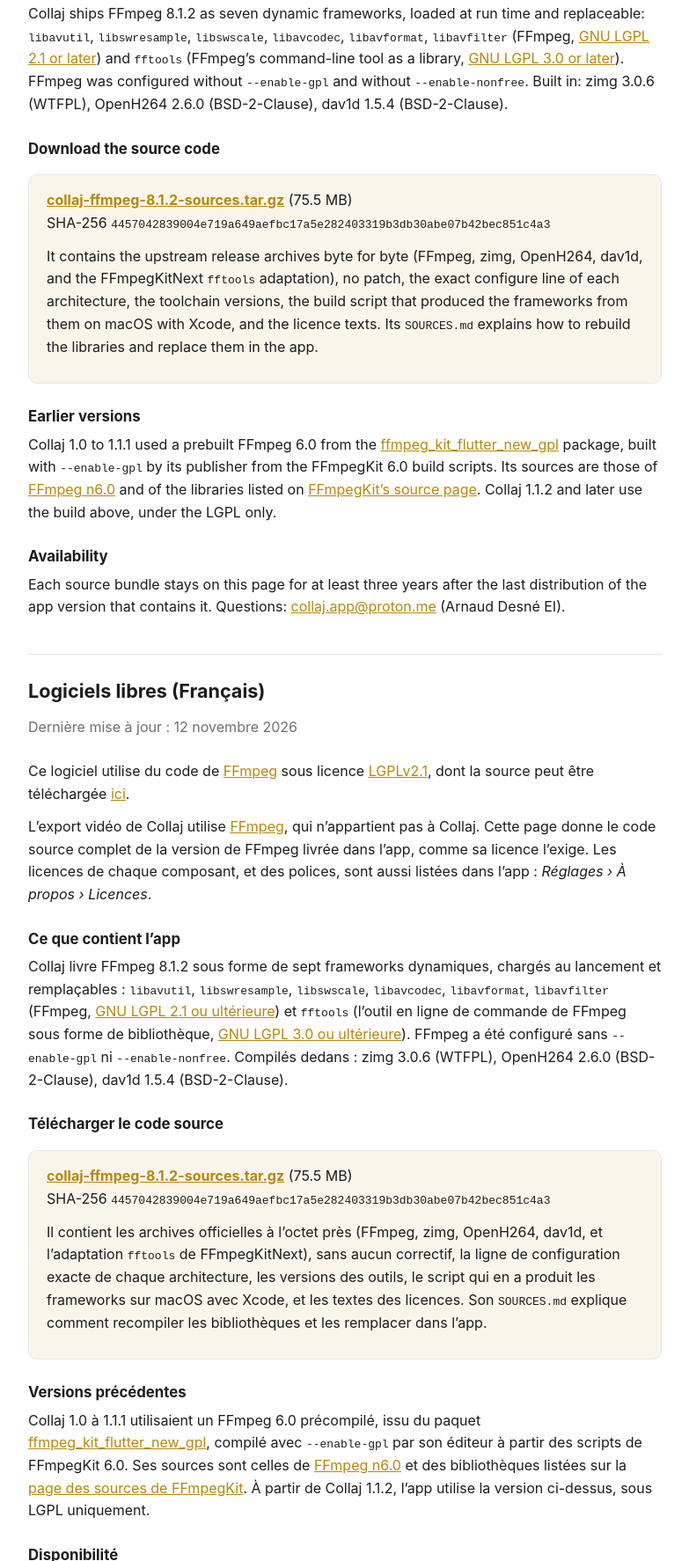
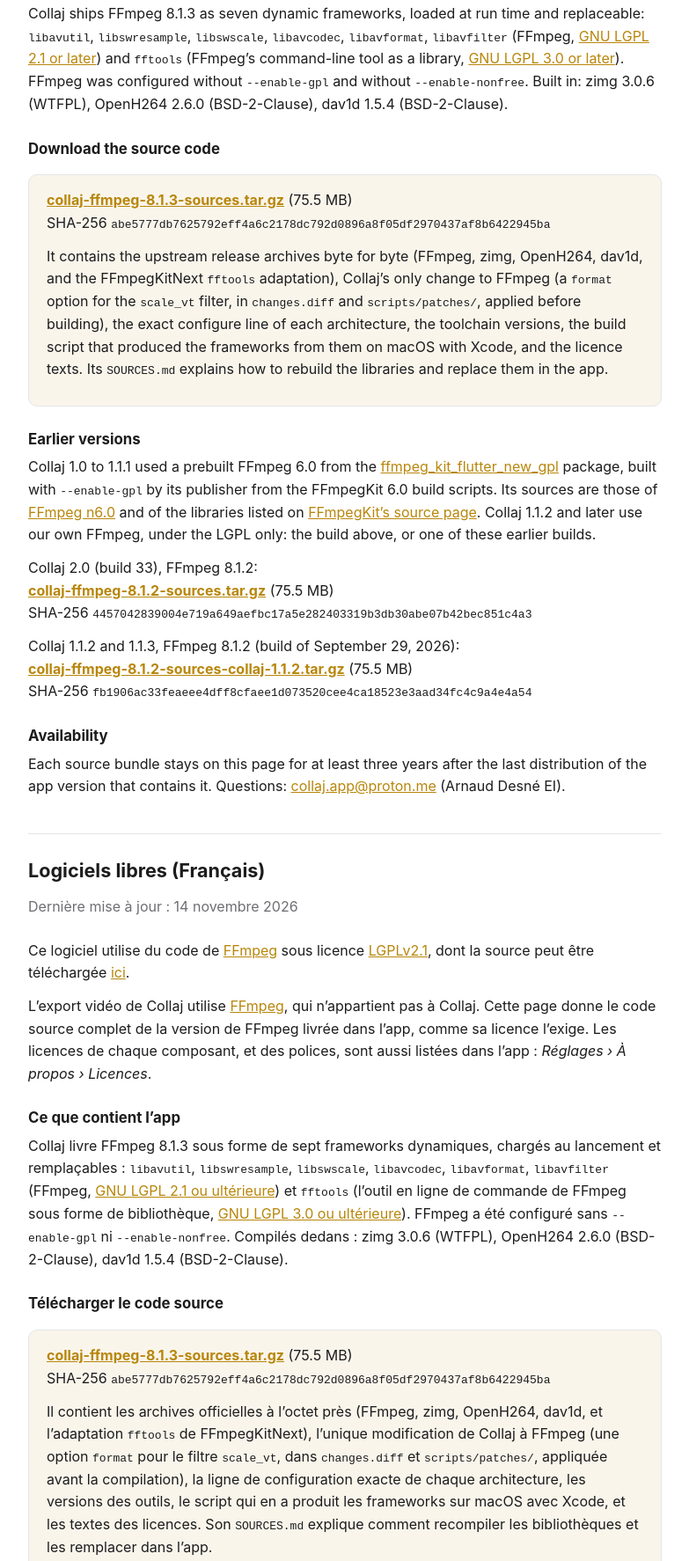
Before and after one commit to WqkO/collaj-legal, a plain HTML site: page open-source.html in a window 1280 px wide. Shown: the part 540-2314 px from the top of the page at 88% size, without its empty margins (248-1031 px from the left). Drawn offline with Linux system fonts and the light colour scheme.

Commit message:
Sources FFmpeg de Collaj 2.1 (build 34, FFmpeg 8.1.3, LGPL) : archive des sources et page Open source ; correctif scale_vt nommé ; versions précédentes : 2.0 (8.1.2, build 33) et 1.1.2-1.1.3 (8.1.2 du 29/09, remise sous son propre nom)
Co-Authored-By: Claude Opus 5.5 <noreply@anthropic.com>

```diff
--- a/open-source.html
+++ b/open-source.html
@@ -67,24 +67,30 @@
 <!-- ============================= ENGLISH ============================= -->
 <section id="english">
 <h2>Open-source software (English)</h2>
-<p class="meta">Last updated: November 12, 2026</p>
+<p class="meta">Last updated: November 14, 2026</p>
 
 <p>This software uses code of <a href="https://ffmpeg.org">FFmpeg</a> licensed under the <a href="https://www.gnu.org/licenses/old-licenses/lgpl-2.1.html">LGPLv2.1</a> and its source can be downloaded <a href="#download-en">here</a>.</p>
 
 <p>Collaj’s video export uses <a href="https://ffmpeg.org">FFmpeg</a>, which does not belong to Collaj. This page gives the complete source code of the FFmpeg build shipped in the app, as its licence requires. The licences of every component, and of the fonts, are also listed in the app: <em>Settings › About › Licenses</em>.</p>
 
 <h3>What the app contains</h3>
-<p>Collaj ships FFmpeg 8.1.2 as seven dynamic frameworks, loaded at run time and replaceable: <code>libavutil</code>, <code>libswresample</code>, <code>libswscale</code>, <code>libavcodec</code>, <code>libavformat</code>, <code>libavfilter</code> (FFmpeg, <a href="https://www.gnu.org/licenses/old-licenses/lgpl-2.1.html">GNU LGPL 2.1 or later</a>) and <code>fftools</code> (FFmpeg’s command-line tool as a library, <a href="https://www.gnu.org/licenses/lgpl-3.0.html">GNU LGPL 3.0 or later</a>). FFmpeg was configured without <code>--enable-gpl</code> and without <code>--enable-nonfree</code>. Built in: zimg 3.0.6 (WTFPL), OpenH264 2.6.0 (BSD-2-Clause), dav1d 1.5.4 (BSD-2-Clause).</p>
+<p>Collaj ships FFmpeg 8.1.3 as seven dynamic frameworks, loaded at run time and replaceable: <code>libavutil</code>, <code>libswresample</code>, <code>libswscale</code>, <code>libavcodec</code>, <code>libavformat</code>, <code>libavfilter</code> (FFmpeg, <a href="https://www.gnu.org/licenses/old-licenses/lgpl-2.1.html">GNU LGPL 2.1 or later</a>) and <code>fftools</code> (FFmpeg’s command-line tool as a library, <a href="https://www.gnu.org/licenses/lgpl-3.0.html">GNU LGPL 3.0 or later</a>). FFmpeg was configured without <code>--enable-gpl</code> and without <code>--enable-nonfree</code>. Built in: zimg 3.0.6 (WTFPL), OpenH264 2.6.0 (BSD-2-Clause), dav1d 1.5.4 (BSD-2-Clause).</p>
 
 <h3 id="download-en">Download the source code</h3>
 <div class="contact">
-  <p><a href="sources/collaj-ffmpeg-8.1.2-sources.tar.gz"><strong>collaj-ffmpeg-8.1.2-sources.tar.gz</strong></a> (75.5 MB)<br>
-  SHA-256 <code style="word-break:break-all">4457042839004e719a649aefbc17a5e282403319b3db30abe07b42bec851c4a3</code></p>
-  <p>It contains the upstream release archives byte for byte (FFmpeg, zimg, OpenH264, dav1d, and the FFmpegKitNext <code>fftools</code> adaptation), no patch, the exact configure line of each architecture, the toolchain versions, the build script that produced the frameworks from them on macOS with Xcode, and the licence texts. Its <code>SOURCES.md</code> explains how to rebuild the libraries and replace them in the app.</p>
+  <p><a href="sources/collaj-ffmpeg-8.1.3-sources.tar.gz"><strong>collaj-ffmpeg-8.1.3-sources.tar.gz</strong></a> (75.5 MB)<br>
+  SHA-256 <code style="word-break:break-all">abe5777db7625792eff4a6c2178dc792d0896a8f05df2970437af8b6422945ba</code></p>
+  <p>It contains the upstream release archives byte for byte (FFmpeg, zimg, OpenH264, dav1d, and the FFmpegKitNext <code>fftools</code> adaptation), Collaj’s only change to FFmpeg (a <code>format</code> option for the <code>scale_vt</code> filter, in <code>changes.diff</code> and <code>scripts/patches/</code>, applied before building), the exact configure line of each architecture, the toolchain versions, the build script that produced the frameworks from them on macOS with Xcode, and the licence texts. Its <code>SOURCES.md</code> explains how to rebuild the libraries and replace them in the app.</p>
 </div>
 
 <h3>Earlier versions</h3>
-<p>Collaj 1.0 to 1.1.1 used a prebuilt FFmpeg 6.0 from the <a href="https://pub.dev/packages/ffmpeg_kit_flutter_new_gpl">ffmpeg_kit_flutter_new_gpl</a> package, built with <code>--enable-gpl</code> by its publisher from the FFmpegKit 6.0 build scripts. Its sources are those of <a href="https://git.ffmpeg.org/ffmpeg.git">FFmpeg n6.0</a> and of the libraries listed on <a href="https://github.com/arthenica/ffmpeg-kit/wiki/Source">FFmpegKit’s source page</a>. Collaj 1.1.2 and later use the build above, under the LGPL only.</p>
+<p>Collaj 1.0 to 1.1.1 used a prebuilt FFmpeg 6.0 from the <a href="https://pub.dev/packages/ffmpeg_kit_flutter_new_gpl">ffmpeg_kit_flutter_new_gpl</a> package, built with <code>--enable-gpl</code> by its publisher from the FFmpegKit 6.0 build scripts. Its sources are those of <a href="https://git.ffmpeg.org/ffmpeg.git">FFmpeg n6.0</a> and of the libraries listed on <a href="https://github.com/arthenica/ffmpeg-kit/wiki/Source">FFmpegKit’s source page</a>. Collaj 1.1.2 and later use our own FFmpeg, under the LGPL only: the build above, or one of these earlier builds.</p>
+<p>Collaj 2.0 (build 33), FFmpeg 8.1.2:<br>
+  <a href="sources/collaj-ffmpeg-8.1.2-sources.tar.gz"><strong>collaj-ffmpeg-8.1.2-sources.tar.gz</strong></a> (75.5 MB)<br>
+  SHA-256 <code style="word-break:break-all">4457042839004e719a649aefbc17a5e282403319b3db30abe07b42bec851c4a3</code></p>
+<p>Collaj 1.1.2 and 1.1.3, FFmpeg 8.1.2 (build of September 29, 2026):<br>
+  <a href="sources/collaj-ffmpeg-8.1.2-sources-collaj-1.1.2.tar.gz"><strong>collaj-ffmpeg-8.1.2-sources-collaj-1.1.2.tar.gz</strong></a> (75.5 MB)<br>
+  SHA-256 <code style="word-break:break-all">fb1906ac33feaeee4dff8cfaee1d073520cee4ca18523e3aad34fc4c9a4e4a54</code></p>
 
 <h3>Availability</h3>
 <p>Each source bundle stays on this page for at least three years after the last distribution of the app version that contains it. Questions: <a href="mailto:collaj.app@proton.me">collaj.app@proton.me</a> (Arnaud Desné EI).</p>
@@ -93,24 +99,30 @@
 <!-- ============================= FRANÇAIS ============================= -->
 <section id="francais">
 <h2>Logiciels libres (Français)</h2>
-<p class="meta">Dernière mise à jour : 12 novembre 2026</p>
+<p class="meta">Dernière mise à jour : 14 novembre 2026</p>
 
 <p>Ce logiciel utilise du code de <a href="https://ffmpeg.org">FFmpeg</a> sous licence <a href="https://www.gnu.org/licenses/old-licenses/lgpl-2.1.html">LGPLv2.1</a>, dont la source peut être téléchargée <a href="#download-fr">ici</a>.</p>
 
 <p>L’export vidéo de Collaj utilise <a href="https://ffmpeg.org">FFmpeg</a>, qui n’appartient pas à Collaj. Cette page donne le code source complet de la version de FFmpeg livrée dans l’app, comme sa licence l’exige. Les licences de chaque composant, et des polices, sont aussi listées dans l’app : <em>Réglages › À propos › Licences</em>.</p>
 
 <h3>Ce que contient l’app</h3>
-<p>Collaj livre FFmpeg 8.1.2 sous forme de sept frameworks dynamiques, chargés au lancement et remplaçables : <code>libavutil</code>, <code>libswresample</code>, <code>libswscale</code>, <code>libavcodec</code>, <code>libavformat</code>, <code>libavfilter</code> (FFmpeg, <a href="https://www.gnu.org/licenses/old-licenses/lgpl-2.1.html">GNU LGPL 2.1 ou ultérieure</a>) et <code>fftools</code> (l’outil en ligne de commande de FFmpeg sous forme de bibliothèque, <a href="https://www.gnu.org/licenses/lgpl-3.0.html">GNU LGPL 3.0 ou ultérieure</a>). FFmpeg a été configuré sans <code>--enable-gpl</code> ni <code>--enable-nonfree</code>. Compilés dedans : zimg 3.0.6 (WTFPL), OpenH264 2.6.0 (BSD-2-Clause), dav1d 1.5.4 (BSD-2-Clause).</p>
+<p>Collaj livre FFmpeg 8.1.3 sous forme de sept frameworks dynamiques, chargés au lancement et remplaçables : <code>libavutil</code>, <code>libswresample</code>, <code>libswscale</code>, <code>libavcodec</code>, <code>libavformat</code>, <code>libavfilter</code> (FFmpeg, <a href="https://www.gnu.org/licenses/old-licenses/lgpl-2.1.html">GNU LGPL 2.1 ou ultérieure</a>) et <code>fftools</code> (l’outil en ligne de commande de FFmpeg sous forme de bibliothèque, <a href="https://www.gnu.org/licenses/lgpl-3.0.html">GNU LGPL 3.0 ou ultérieure</a>). FFmpeg a été configuré sans <code>--enable-gpl</code> ni <code>--enable-nonfree</code>. Compilés dedans : zimg 3.0.6 (WTFPL), OpenH264 2.6.0 (BSD-2-Clause), dav1d 1.5.4 (BSD-2-Clause).</p>
 
 <h3 id="download-fr">Télécharger le code source</h3>
 <div class="contact">
-  <p><a href="sources/collaj-ffmpeg-8.1.2-sources.tar.gz"><strong>collaj-ffmpeg-8.1.2-sources.tar.gz</strong></a> (75.5 MB)<br>
-  SHA-256 <code style="word-break:break-all">4457042839004e719a649aefbc17a5e282403319b3db30abe07b42bec851c4a3</code></p>
-  <p>Il contient les archives officielles à l’octet près (FFmpeg, zimg, OpenH264, dav1d, et l’adaptation <code>fftools</code> de FFmpegKitNext), sans aucun correctif, la ligne de configuration exacte de chaque architecture, les versions des outils, le script qui en a produit les frameworks sur macOS avec Xcode, et les textes des licences. Son <code>SOURCES.md</code> explique comment recompiler les bibliothèques et les remplacer dans l’app.</p>
+  <p><a href="sources/collaj-ffmpeg-8.1.3-sources.tar.gz"><strong>collaj-ffmpeg-8.1.3-sources.tar.gz</strong></a> (75.5 MB)<br>
+  SHA-256 <code style="word-break:break-all">abe5777db7625792eff4a6c2178dc792d0896a8f05df2970437af8b6422945ba</code></p>
+  <p>Il contient les archives officielles à l’octet près (FFmpeg, zimg, OpenH264, dav1d, et l’adaptation <code>fftools</code> de FFmpegKitNext), l’unique modification de Collaj à FFmpeg (une option <code>format</code> pour le filtre <code>scale_vt</code>, dans <code>changes.diff</code> et <code>scripts/patches/</code>, appliquée avant la compilation), la ligne de configuration exacte de chaque architecture, les versions des outils, le script qui en a produit les frameworks sur macOS avec Xcode, et les textes des licences. Son <code>SOURCES.md</code> explique comment recompiler les bibliothèques et les remplacer dans l’app.</p>
 </div>
 
 <h3>Versions précédentes</h3>
-<p>Collaj 1.0 à 1.1.1 utilisaient un FFmpeg 6.0 précompilé, issu du paquet <a href="https://pub.dev/packages/ffmpeg_kit_flutter_new_gpl">ffmpeg_kit_flutter_new_gpl</a>, compilé avec <code>--enable-gpl</code> par son éditeur à partir des scripts de FFmpegKit 6.0. Ses sources sont celles de <a href="https://git.ffmpeg.org/ffmpeg.git">FFmpeg n6.0</a> et des bibliothèques listées sur la <a href="https://github.com/arthenica/ffmpeg-kit/wiki/Source">page des sources de FFmpegKit</a>. À partir de Collaj 1.1.2, l’app utilise la version ci-dessus, sous LGPL uniquement.</p>
+<p>Collaj 1.0 à 1.1.1 utilisaient un FFmpeg 6.0 précompilé, issu du paquet <a href="https://pub.dev/packages/ffmpeg_kit_flutter_new_gpl">ffmpeg_kit_flutter_new_gpl</a>, compilé avec <code>--enable-gpl</code> par son éditeur à partir des scripts de FFmpegKit 6.0. Ses sources sont celles de <a href="https://git.ffmpeg.org/ffmpeg.git">FFmpeg n6.0</a> et des bibliothèques listées sur la <a href="https://github.com/arthenica/ffmpeg-kit/wiki/Source">page des sources de FFmpegKit</a>. À partir de Collaj 1.1.2, l’app utilise notre propre FFmpeg, sous LGPL uniquement : la version ci-dessus, ou l’une de ces versions précédentes.</p>
+<p>Collaj 2.0 (build 33), FFmpeg 8.1.2 :<br>
+  <a href="sources/collaj-ffmpeg-8.1.2-sources.tar.gz"><strong>collaj-ffmpeg-8.1.2-sources.tar.gz</strong></a> (75.5 MB)<br>
+  SHA-256 <code style="word-break:break-all">4457042839004e719a649aefbc17a5e282403319b3db30abe07b42bec851c4a3</code></p>
+<p>Collaj 1.1.2 et 1.1.3, FFmpeg 8.1.2 (compilation du 29 septembre 2026) :<br>
+  <a href="sources/collaj-ffmpeg-8.1.2-sources-collaj-1.1.2.tar.gz"><strong>collaj-ffmpeg-8.1.2-sources-collaj-1.1.2.tar.gz</strong></a> (75.5 MB)<br>
+  SHA-256 <code style="word-break:break-all">fb1906ac33feaeee4dff8cfaee1d073520cee4ca18523e3aad34fc4c9a4e4a54</code></p>
 
 <h3>Disponibilité</h3>
 <p>Chaque paquet de sources reste sur cette page au moins trois ans après la dernière distribution de la version de l’app qui le contient. Questions : <a href="mailto:collaj.app@proton.me">collaj.app@proton.me</a> (Arnaud Desné EI).</p>
```
Also changed, not shown: 2 other files.
